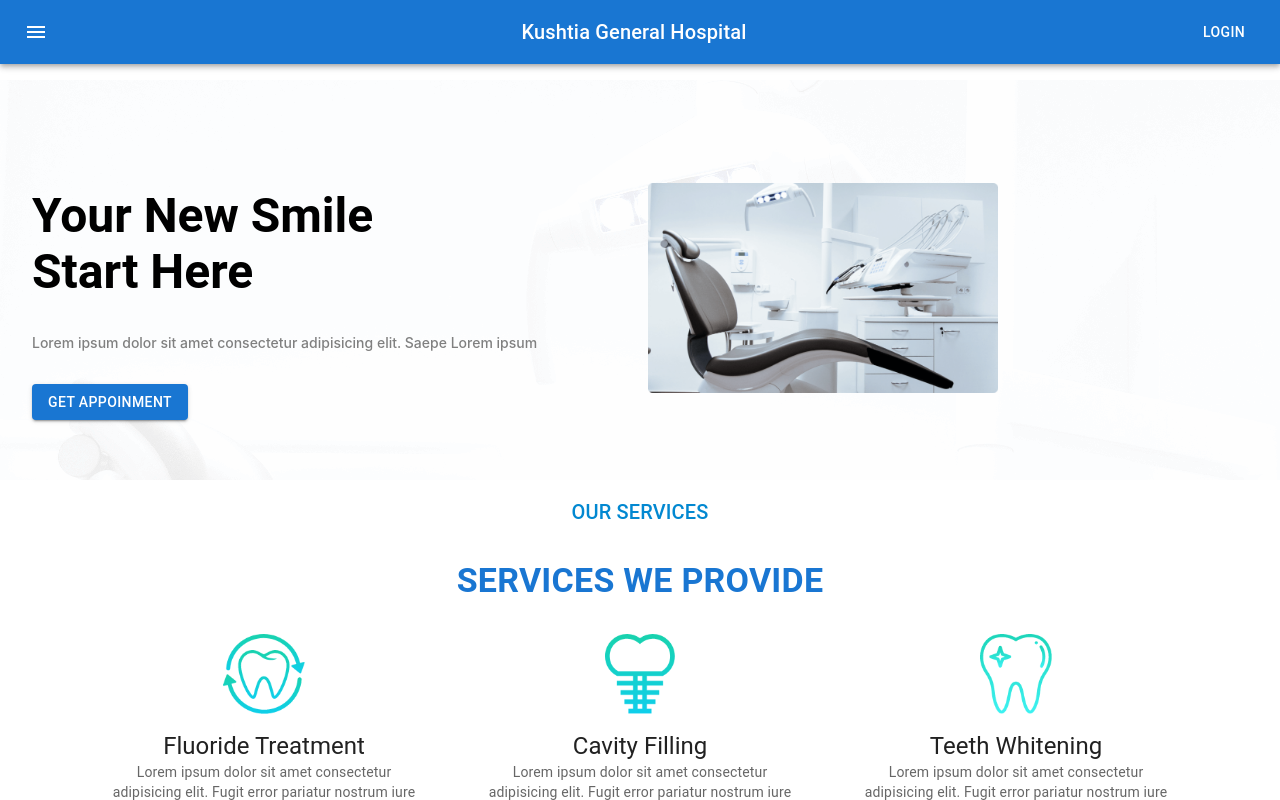
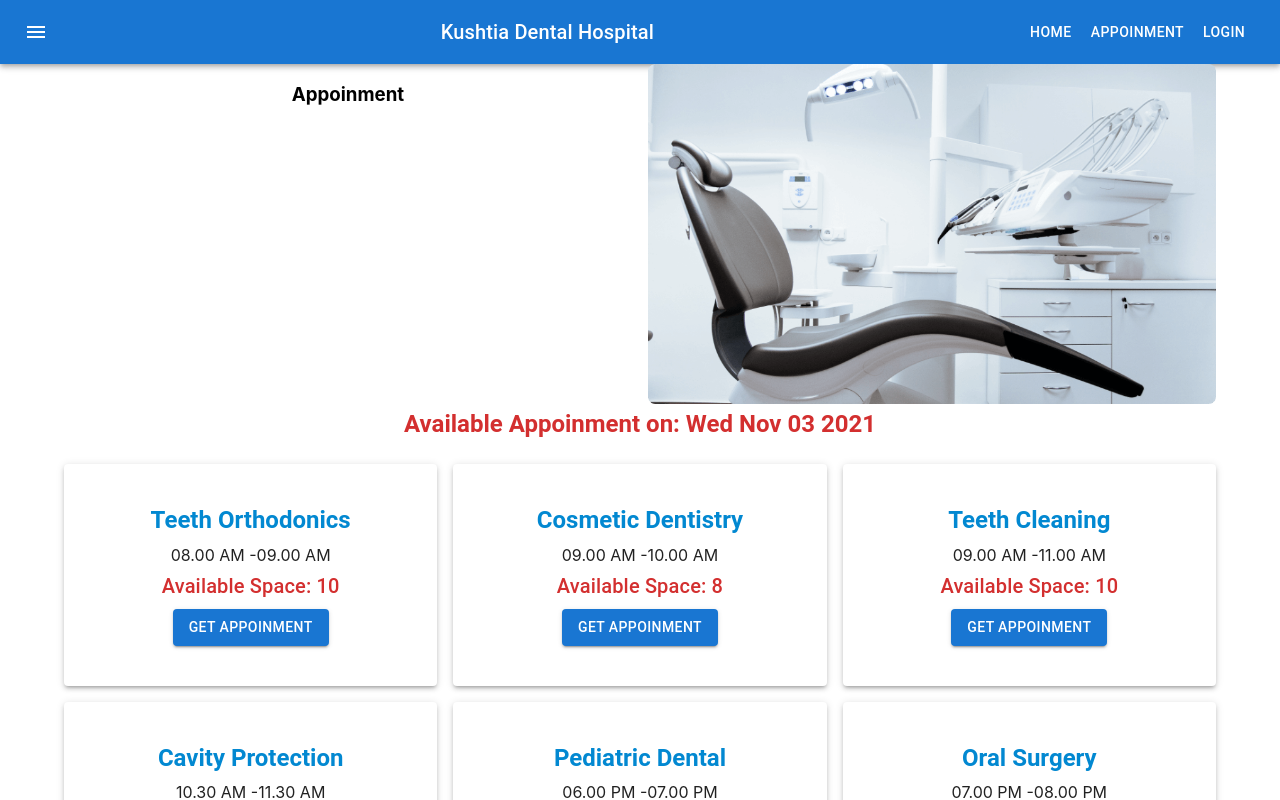
Before and after one commit to ProtyoyGhosh/kushtia_general_hospital, a React (Create React App) app: page /appoinment in a window 1280 px wide. Shown: the top 800 px of the page. Built offline with nearby package versions, Linux system fonts and the light colour scheme; the HTML template or start-up script is replaced by a standard one.

Commit message:
get appoinment

```diff
--- a/package.json
+++ b/package.json
@@ -6,10 +6,12 @@
     "@emotion/react": "^11.5.0",
     "@emotion/styled": "^11.3.0",
     "@mui/icons-material": "^5.0.5",
+    "@mui/lab": "^5.0.0-alpha.53",
     "@mui/material": "^5.0.6",
     "@testing-library/jest-dom": "^5.14.1",
     "@testing-library/react": "^11.2.7",
     "@testing-library/user-event": "^12.8.3",
+    "date-fns": "^2.25.0",
     "react": "^17.0.2",
     "react-dom": "^17.0.2",
     "react-router-dom": "^5.3.0",
--- a/src/App.js
+++ b/src/App.js
@@ -5,17 +5,24 @@ import {
   Route
 } from "react-router-dom";
 import Home from './Pages/Home/Home';
-
+import Appoinment from './Pages/Appoinment/Appoinment/Appoinment';
+import Error from '../src/Error/Error';
 function App() {
   return (
     <div className="App">
       <Router>
         <Switch>
-          <Route path='/'>
+          <Route exact path='/'>
             <Home></Home>
           </Route>
           <Route path='/home'>
             <Home></Home>
+          </Route>
+          <Route path='/appoinment'>
+            <Appoinment></Appoinment>
+          </Route>
+          <Route path='*'>
+            <Error></Error>
           </Route>
         </Switch>
       </Router>
--- /dev/null
+++ b/src/Error/Error.js
@@ -0,0 +1,12 @@
+import React from 'react';
+
+const Error = () => {
+    return (
+        <div>
+            <h1>No apge found</h1>
+            <h3>Error 402</h3>
+        </div>
+    );
+};
+
+export default Error;
--- /dev/null
+++ b/src/Pages/Appoinment/Appoinment/Appoinment.js
@@ -0,0 +1,17 @@
+import React from 'react';
+import Navigation from '../../Shared/Navigation/Navigation';
+import AppoinmentHeader from '../AppoinmentHeader/AppoinmentHeader';
+import AvailableAppoinment from '../AvailableAppoinment/AvailableAppoinment';
+
+const Appoinment = () => {
+    const [date, setDate] = React.useState(new Date());
+    return (
+        <div>
+            <Navigation></Navigation>
+            <AppoinmentHeader date={date} setDate={setDate}></AppoinmentHeader>
+            <AvailableAppoinment date={date}></AvailableAppoinment>
+        </div>
+    );
+};
+
+export default Appoinment;
--- /dev/null
+++ b/src/Pages/Appoinment/AppoinmentHeader/AppoinmentHeader.js
@@ -0,0 +1,23 @@
+import React from 'react';
+import Grid from '@mui/material/Grid';
+import { Container } from '@mui/material';
+import chair from '../../../images/chair.png';
+import Calender from '../../Shared/Calender/Calender';
+
+const AppoinmentHeader = ({ date, setDate }) => {
+    return (
+        <Container sx={{ flexGrow: 1 }}>
+            <Grid container spacing={2}>
+                <Grid item xs={12} md={6}>
+                    <Calender date={date} setDate={setDate}></Calender>
+                </Grid>
+                <Grid item xs={12} md={6}>
+                    <img style={{ width: '100%' }} src={chair} alt="" />
+                </Grid>
+
+            </Grid>
+        </Container>
+    );
+};
+
+export default AppoinmentHeader;
--- /dev/null
+++ b/src/Pages/Appoinment/AvailableAppoinment/AvailableAppoinment.js
@@ -0,0 +1,64 @@
+import React from 'react';
+import Grid from '@mui/material/Grid';
+import { Container, Typography } from '@mui/material';
+import Booking from '../Booking/Booking';
+
+const bookings = [
+    {
+        id: 1,
+        name: 'Teeth Orthodonics',
+        time: '08.00 AM -09.00 AM',
+        space: 10
+    },
+    {
+        id: 2,
+        name: 'Cosmetic Dentistry',
+        time: '09.00 AM -10.00 AM',
+        space: 8
+    },
+    {
+        id: 3,
+        name: 'Teeth Cleaning',
+        time: '09.00 AM -11.00 AM',
+        space: 10
+    },
+    {
+        id: 4,
+        name: 'Cavity Protection',
+        time: '10.30 AM -11.30 AM',
+        space: 5
+    },
+    {
+        id: 5,
+        name: 'Pediatric Dental',
+        time: '06.00 PM -07.00 PM',
+        space: 10
+    },
+    {
+        id: 6,
+        name: 'Oral Surgery',
+        time: '07.00 PM -08.00 PM',
+        space: 15
+    },
+]
+
+const AvailableAppoinment = ({ date }) => {
+    return (
+        <Container>
+            <Typography sx={{ color: 'error.main', fontWeight: '600', pb: 2 }} variant="h5" component="div" gutterBottom>
+                Available Appoinment on: {date.toDateString()}
+            </Typography>
+
+            <Grid container spacing={2}>
+                {
+                    bookings.map(booking => <Booking
+                        key={booking.id}
+                        booking={booking}
+                    ></Booking>)
+                }
+            </Grid>
+        </Container>
+    );
+};
+
+export default AvailableAppoinment;
--- /dev/null
+++ b/src/Pages/Appoinment/Booking/Booking.js
@@ -0,0 +1,31 @@
+import React from 'react';
+import Grid from '@mui/material/Grid';
+import Paper from '@mui/material/Paper';
+import Typography from '@mui/material/Typography';
+import Button from '@mui/material/Button';
+
+
+const Booking = (props) => {
+    const { name, time, space } = props.booking;
+    return (
+
+        <Grid item xs={12} md={4}>
+            <Paper elevation={3} sx={{ py: 5 }}>
+                <Typography sx={{ color: 'info.main', fontWeight: '600' }} variant="h5" component="div" gutterBottom>
+                    {name}
+                </Typography>
+                <Typography variant="p" component="div" gutterBottom>
+                    {time}
+                </Typography>
+                <Typography sx={{ color: 'error.main' }} variant="h6" component="div" gutterBottom>
+                    Available Space: {space}
+                </Typography>
+                <Button variant="contained">Get Appoinment</Button>
+
+            </Paper>
+        </Grid>
+
+    );
+};
+
+export default Booking;
--- /dev/null
+++ b/src/Pages/Shared/Calender/Calender.js
@@ -0,0 +1,28 @@
+import React from 'react';
+import isWeekend from 'date-fns/isWeekend';
+import TextField from '@mui/material/TextField';
+import AdapterDateFns from '@mui/lab/AdapterDateFns';
+import LocalizationProvider from '@mui/lab/LocalizationProvider';
+import StaticDatePicker from '@mui/lab/StaticDatePicker';
+
+const Calender = ({ date, setDate }) => {
+
+    return (
+        <>
+            <h3>Appoinment</h3>
+            <LocalizationProvider dateAdapter={AdapterDateFns}>
+                <StaticDatePicker
+                    displayStaticWrapperAs='desktop'
+                    value={date}
+                    shouldDisableDate={isWeekend}
+                    onChange={(newValue) => {
+                        setDate(newValue);
+                    }}
+                    renderInput={(params) => <TextField {...params} />}
+                />
+            </LocalizationProvider>
+        </>
+    );
+};
+
+export default Calender;
--- /dev/null
+++ b/src/Pages/Shared/Navigation/Navigation.css
@@ -0,0 +1,4 @@
+.link_style {
+    text-decoration: none;
+    color: white;
+}
--- a/src/Pages/Shared/Navigation/Navigation.js
+++ b/src/Pages/Shared/Navigation/Navigation.js
@@ -6,6 +6,8 @@ import Typography from '@mui/material/Typography';
 import Button from '@mui/material/Button';
 import IconButton from '@mui/material/IconButton';
 import MenuIcon from '@mui/icons-material/Menu';
+import { Link } from 'react-router-dom';
+import './Navigation.css';
 
 const Navigation = () => {
     return (
@@ -22,8 +24,10 @@ const Navigation = () => {
                         <MenuIcon />
                     </IconButton>
                     <Typography variant="h6" component="div" sx={{ flexGrow: 1 }}>
-                        Kushtia General Hospital
+                        Kushtia Dental Hospital
                     </Typography>
+                    <Link className='link_style' to='/home'><Button color="inherit">Home</Button></Link>
+                    <Link className='link_style' to='/appoinment'><Button color="inherit">Appoinment</Button></Link>
                     <Button color="inherit">Login</Button>
                 </Toolbar>
             </AppBar>
```
Also changed, not shown: src/Pages/Appoinment/BookingModal/BookingModal.js (added, +11 -0 lines), 1 other file (tests, documents, lock files or other folders).
